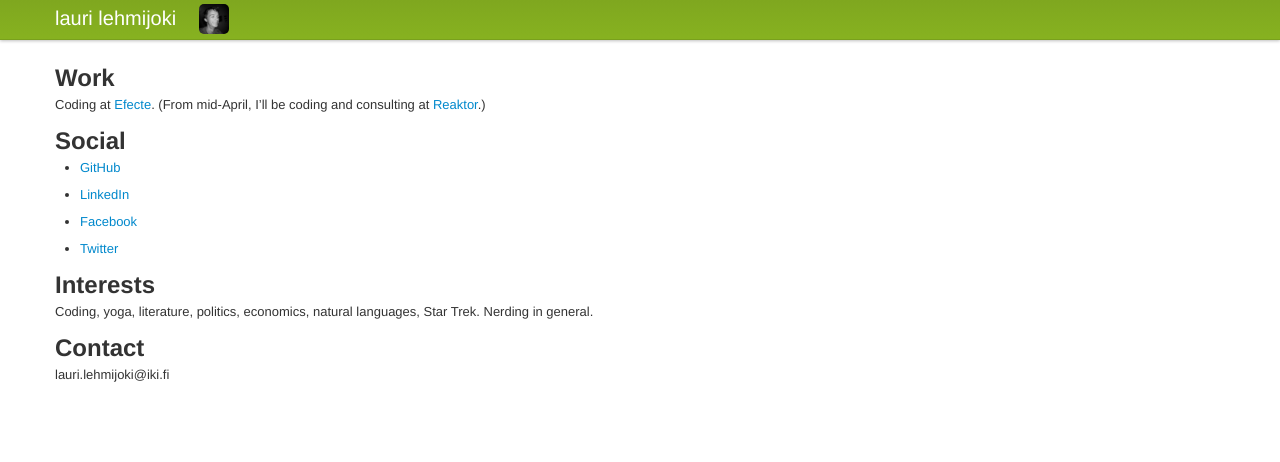
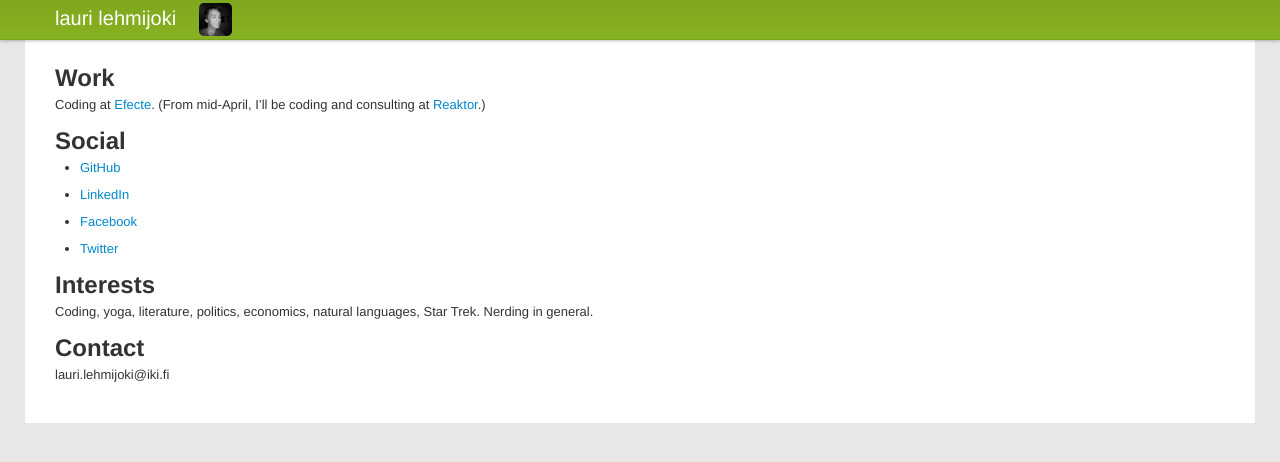
Before and after one commit to laurilehmijoki/lauri.lehmijoki.net, a Jekyll site: the page built from index.markdown, in a window 1280 px wide. Shown: the top 462 px of the page. Built offline with Jekyll 4.4.1, drawn with Linux system fonts in a browser that asks for light colours.

Commit message:
css tunings

```diff
--- a/_layouts/default.html
+++ b/_layouts/default.html
@@ -10,15 +10,20 @@
     <link href="css/bootstrap.css" rel="stylesheet">
     <link href="css/bootstrap-responsive.css" rel="stylesheet">
     <style type="text/css">
-      body {
-        padding-top: 60px; /* 60px to make the container go all the way to the bottom of the topbar */
-      }
       .site-logo {
-        max-height: 30px;
+        max-height: 33px;
         display: inline;
         margin: 3px;
         border-radius: 5px;
-        margin-top: 4px;
+        margin-top: 3px;
+      }
+
+      .beef {
+        padding: 60px 30px 30px;
+        background-color: white;
+      }
+      body {
+        background-color: #E7E7E7;
       }
     </style>
 
@@ -37,7 +42,7 @@
       </div>
     </div>
 
-    <div class="container">
+    <div class="container beef">
       {{ content }}
     </div>
   </body>
```
